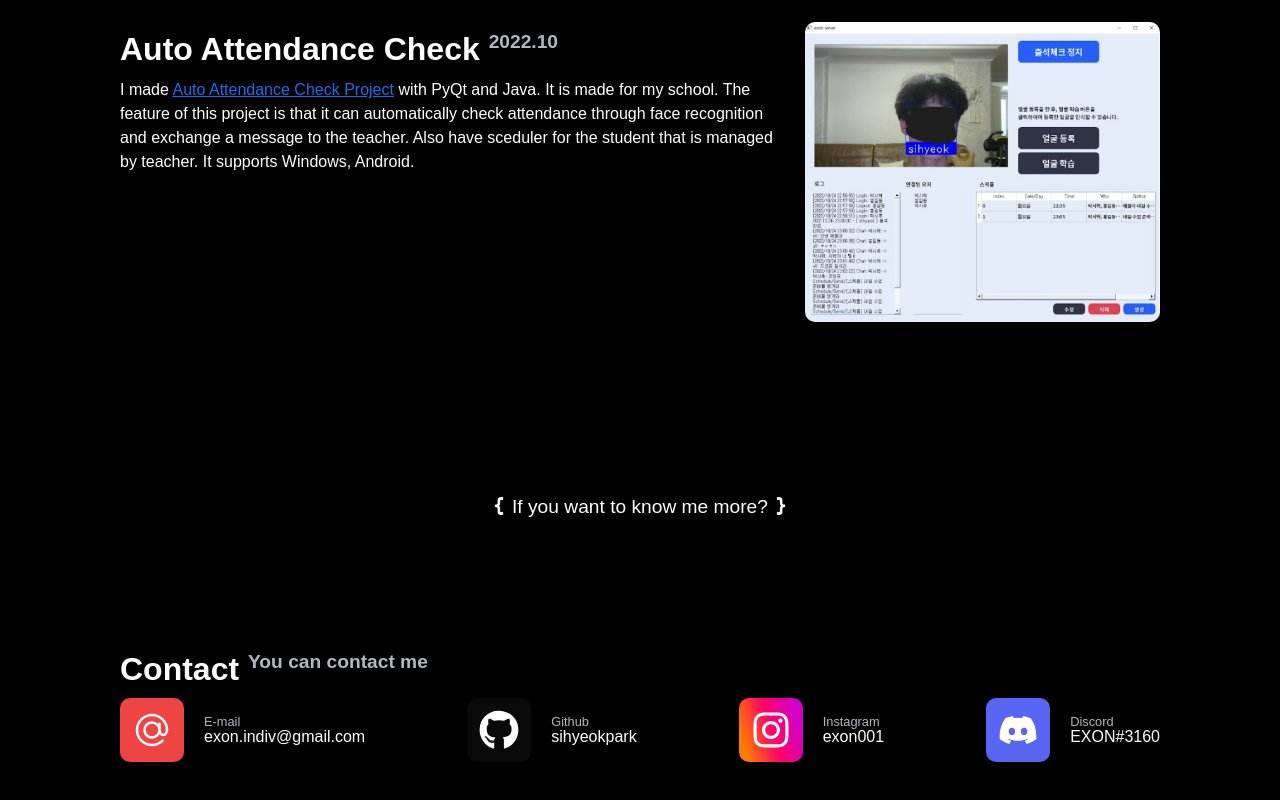
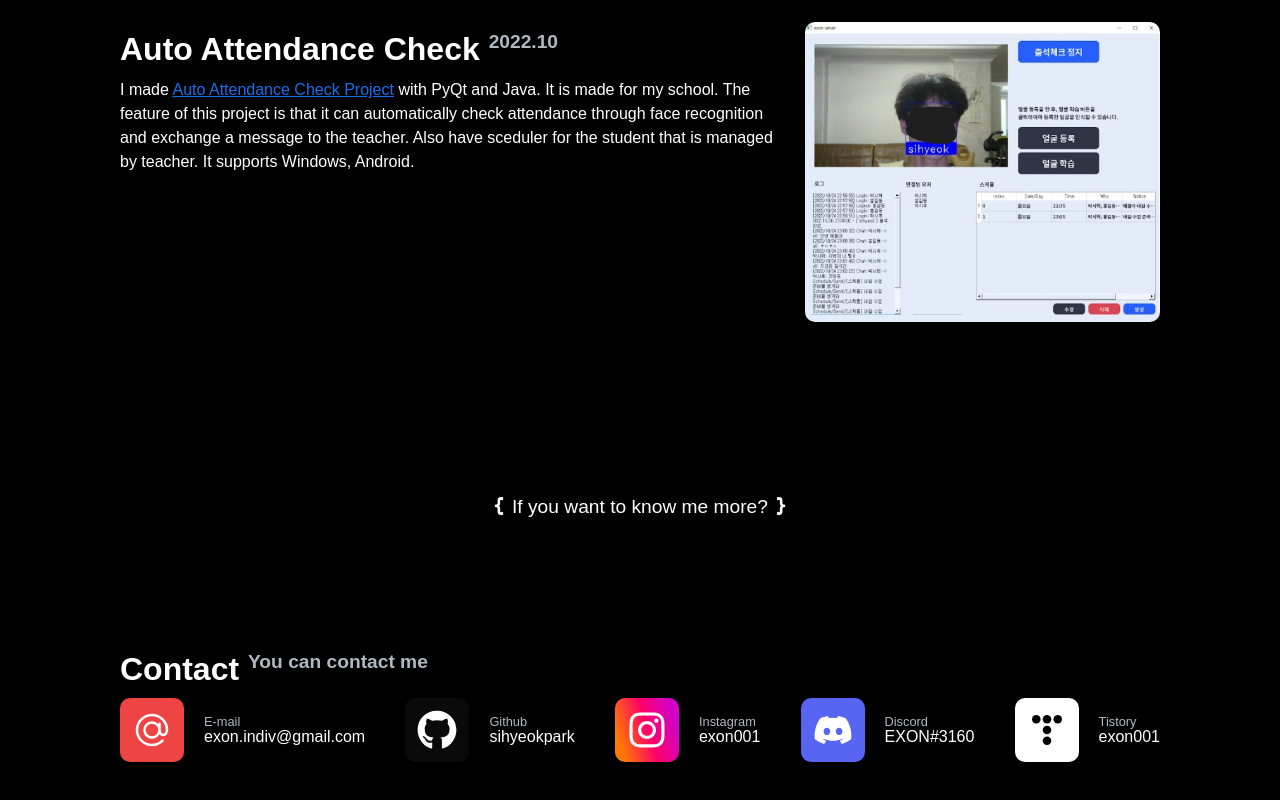
Before and after one commit to sihyeokpark/exon.kr, a React (Create React App) app in the folder app/: page / in a window 1280 px wide. Shown: the part 1362-2162 px from the top of the page. Built offline with nearby package versions, Linux system fonts and the light colour scheme; a web font is replaced by a local one.

Commit message:
Update: tistory

```diff
--- a/app/src/App.tsx
+++ b/app/src/App.tsx
@@ -8,6 +8,7 @@ import brace1 from './images/brace1.png'
 import brace2 from './images/brace2.png'
 import goorm from './images/project/goorm.jpg'
 import genetic from './images/project/genetic.gif'
+import tistory from './images/contact/tistory.svg'
 import codefair from './images/project/codefair.jpg'
 import autoattendence from './images/project/autoattendence.jpg'
 
@@ -172,6 +173,15 @@ function App() {
                                 <span>EXON#3160</span>
                             </div>
                         </div>
+                        <div className='contact' onClick={() => window.location.href = 'https://exon001.tistory.com/'}>
+                            <div className='plat tistory'>
+                                <img src={tistory} height="30px"></img>
+                            </div>
+                            <div className='user'>
+                                <span className='platform'>Tistory</span>
+                                <span>exon001</span>
+                            </div>
+                        </div>
                     </div>
                 </section>
             </div>
--- a/app/src/css/App.css
+++ b/app/src/css/App.css
@@ -198,6 +198,10 @@ svg {
     background-color: #5865f2;
 }
 
+.tistory {
+    background-color: #ffffff;
+}
+
 .email {
     background-color: #ef4444;
 }
@@ -249,7 +253,7 @@ p.white {
 	}
 }
 
-@media (width <= 820px) {
+@media (width <= 1050px) {
     nav {
         position: fixed;
         width: 100%;
```
Also changed, not shown: app/src/images/contact/tistory.svg (added).
